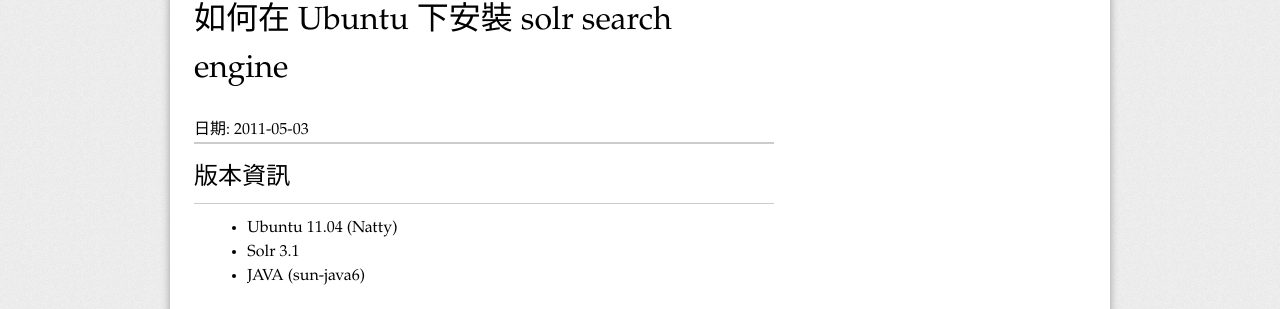
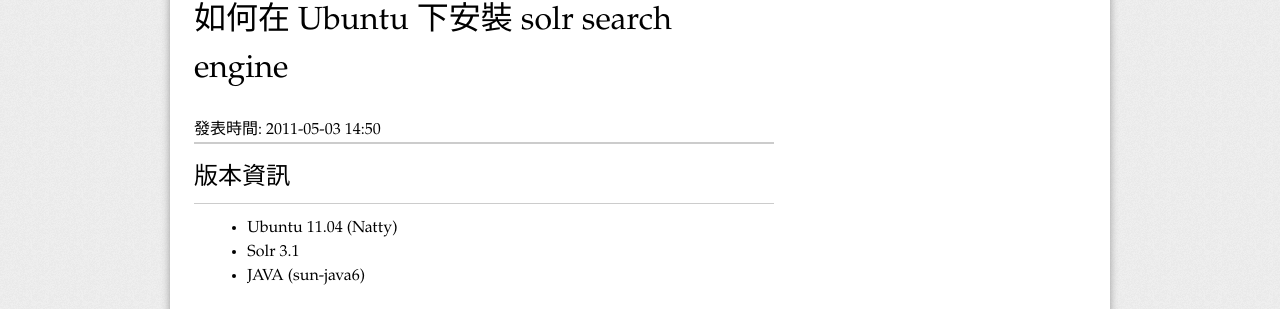
Before and after one commit to manic/manic.github.io, a Jekyll site: the page built from _posts/2011-05-03-How-to:-Install-Solr-on-Ubuntu.md, in a window 1280 px wide. Shown: the part 141-450 px from the top of the page. Built offline with Jekyll 4.4.1, drawn with Linux system fonts in a browser that asks for light colours; Markdown is read by kramdown in place of the engine named in the settings; some of the changed lines change nothing that is shown.

Commit message:
use time

```diff
--- a/_layouts/post.html
+++ b/_layouts/post.html
@@ -2,6 +2,6 @@
 layout: default
 ---
 <h2>{{page.title}}</h2>
-日期: {{ page.date | date: "%Y-%m-%d" }}<br>
+發表時間: {{ page.date | date: "%Y-%m-%d" }} {{ page.time }}<br>
 <hr>
 {{ content }}
--- a/_posts/2011-05-03-How-to:-Install-Solr-on-Ubuntu.md
+++ b/_posts/2011-05-03-How-to:-Install-Solr-on-Ubuntu.md
@@ -1,6 +1,7 @@
 ---
 title: 如何在 Ubuntu 下安裝 solr search engine
 layout: post
+time: "14:50"
 ---
 ### 版本資訊
 
```
